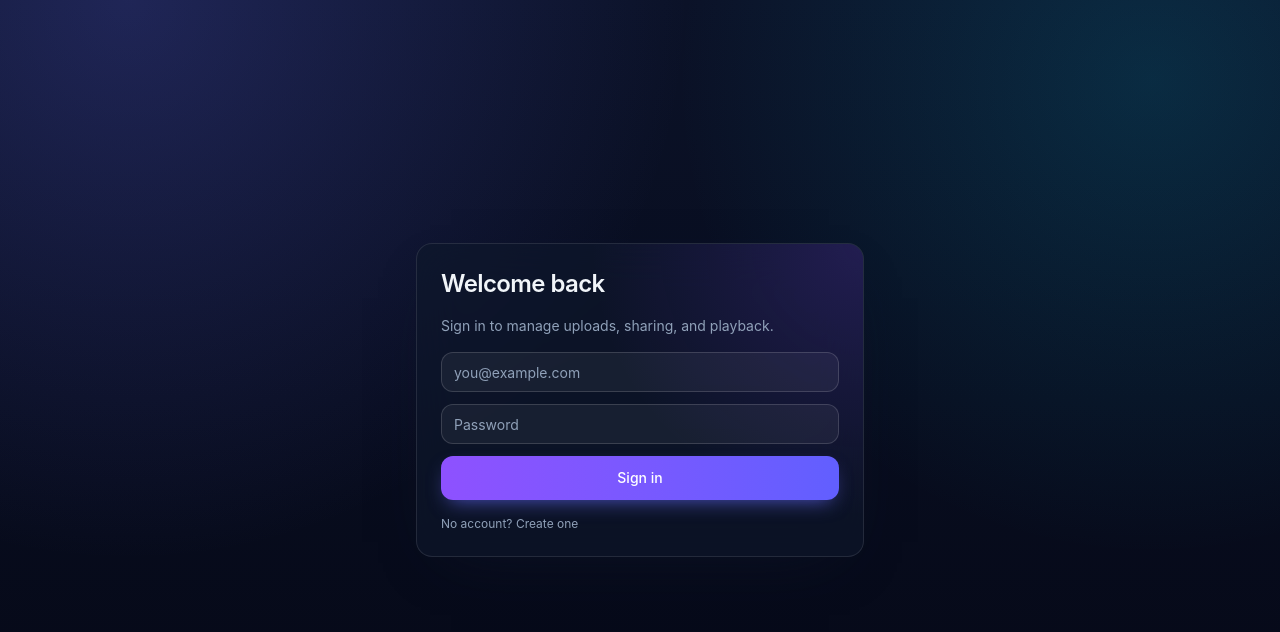
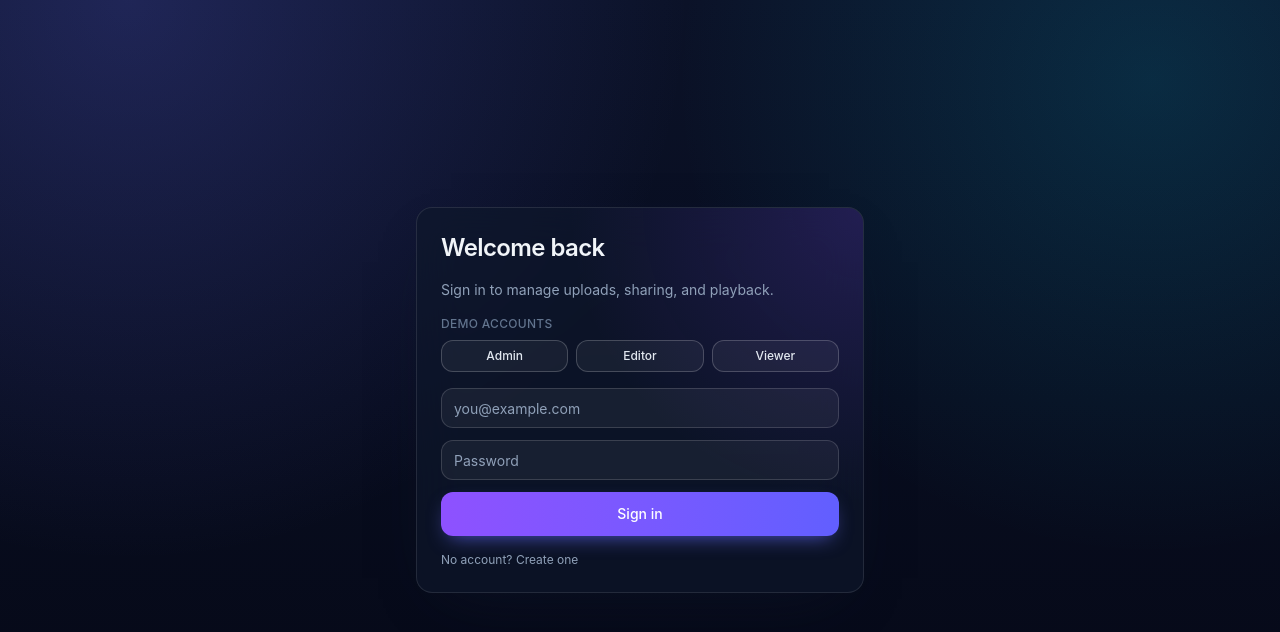
Before and after one commit to aamirhannan/adaptive-video-streaming-frontend, a React (Vite) app: page /login in a window 1280 px wide. Shown: the top 632 px of the page. Built offline with nearby package versions, Linux system fonts and the light colour scheme.

Commit message:
feat: implement login page with optional demo account shortcuts

```diff
--- a/src/pages/LoginPage.tsx
+++ b/src/pages/LoginPage.tsx
@@ -8,6 +8,16 @@ import { Button } from "../components/ui/button.js";
 import { Card } from "../components/ui/card.js";
 import { Input } from "../components/ui/input.js";
 import { Spinner } from "../components/ui/spinner.js";
+
+const DEMO_PASSWORD = "Test@123";
+const DEMO_ACCOUNTS = [
+  { label: "Admin", email: "admin@gmail.com" },
+  { label: "Editor", email: "editor@gmail.com" },
+  { label: "Viewer", email: "viewer@gmail.com" },
+] as const;
+
+const showDemoLogin =
+  import.meta.env.DEV || import.meta.env.VITE_SHOW_DEMO_LOGIN === "true";
 
 export const LoginPage = () => {
   const { login, token, loading } = useAuth();
@@ -59,6 +69,32 @@ export const LoginPage = () => {
               Sign in to manage uploads, sharing, and playback.
             </p>
             {error && <Alert>{error}</Alert>}
+            {showDemoLogin && (
+              <div className="space-y-2">
+                <p className="text-xs font-medium uppercase tracking-wide text-slate-500">
+                  Demo accounts
+                </p>
+                <div className="grid grid-cols-3 gap-2">
+                  {DEMO_ACCOUNTS.map((acc) => (
+                    <Button
+                      key={acc.email}
+                      type="button"
+                      variant="outline"
+                      size="sm"
+                      className="text-xs"
+                      disabled={submitting}
+                      onClick={() => {
+                        setEmail(acc.email);
+                        setPassword(DEMO_PASSWORD);
+                        setError(null);
+                      }}
+                    >
+                      {acc.label}
+                    </Button>
+                  ))}
+                </div>
+              </div>
+            )}
             <form onSubmit={handleSubmit} className="space-y-3">
               <Input
                 type="email"
--- a/src/vite-env.d.ts
+++ b/src/vite-env.d.ts
@@ -2,6 +2,7 @@
 
 interface ImportMetaEnv {
   readonly VITE_API_BASE_URL?: string;
+  readonly VITE_SHOW_DEMO_LOGIN?: string;
 }
 
 interface ImportMeta {
```
Also changed, not shown: 1 other file (tests, documents, lock files or other folders).
